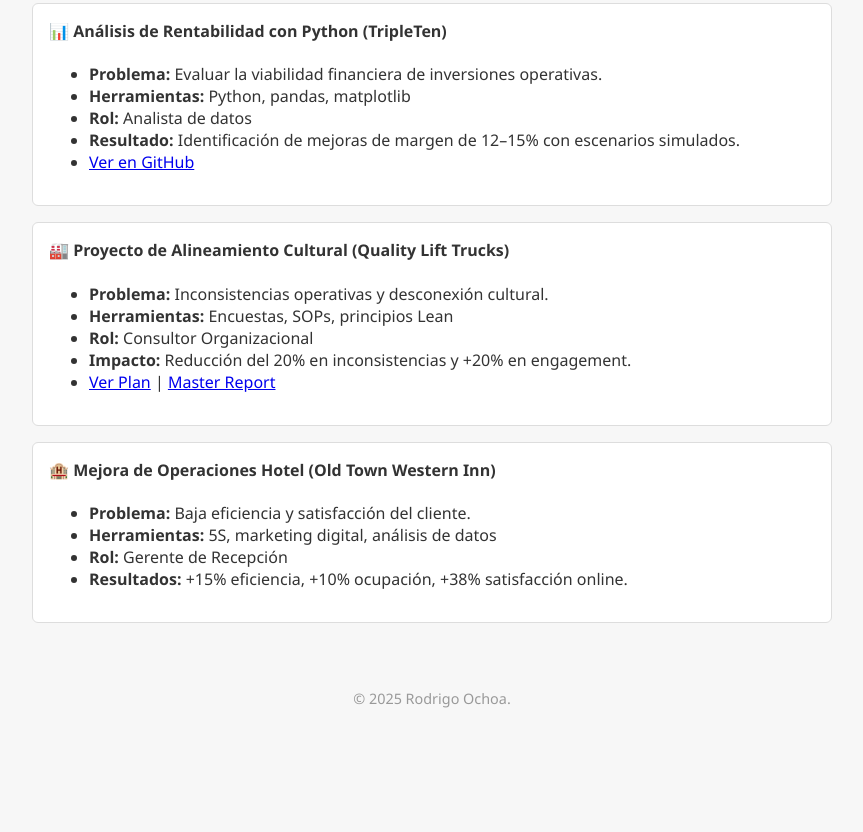
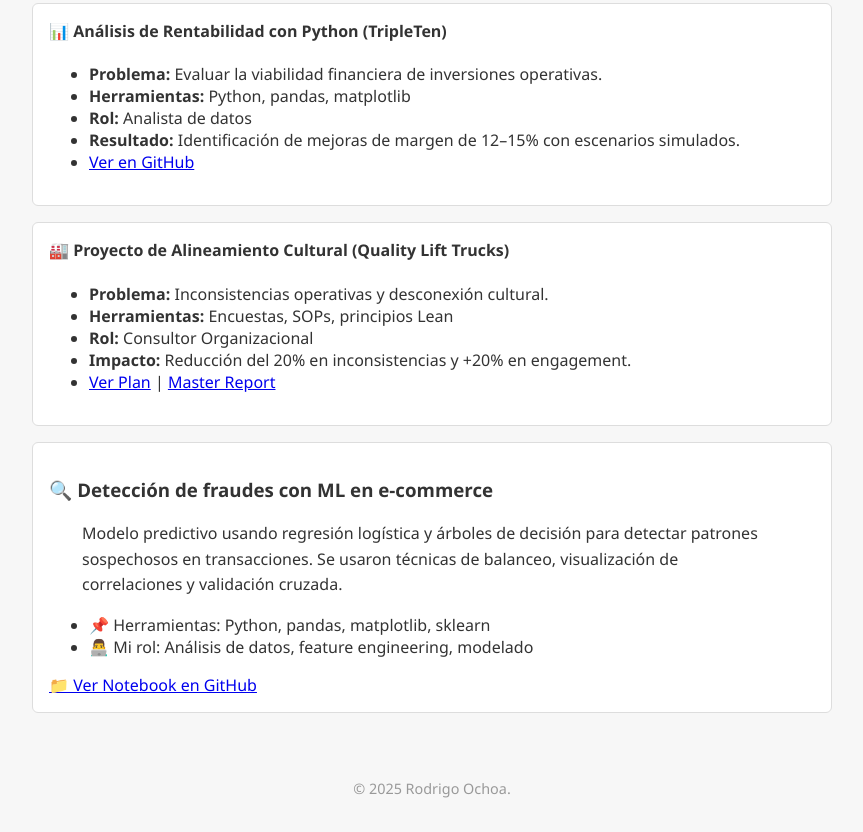
Before and after one commit to ro-o-debug/ro-o-debug.github.io, a plain HTML site: page index.html in a window 1280 px wide. Shown: the part 776-1608 px from the top of the page, without its empty margins (208-1071 px from the left). Before the commit the page ends 1518 px from the top, so only its background shows below. Drawn offline with Linux system fonts and the light colour scheme.

Commit message:
Update index.html

```diff
--- a/index.html
+++ b/index.html
@@ -53,13 +53,13 @@
     </div>
 
     <div class="project">
-      <h4>🏨 Mejora de Operaciones Hotel (Old Town Western Inn)</h4>
+      <h3>🔍 Detección de fraudes con ML en e-commerce</h3>
+      <p>Modelo predictivo usando regresión logística y árboles de decisión para detectar patrones sospechosos en transacciones. Se usaron técnicas de balanceo, visualización de correlaciones y validación cruzada.</p>
       <ul>
-        <li><strong>Problema:</strong> Baja eficiencia y satisfacción del cliente.</li>
-        <li><strong>Herramientas:</strong> 5S, marketing digital, análisis de datos</li>
-        <li><strong>Rol:</strong> Gerente de Recepción</li>
-        <li><strong>Resultados:</strong> +15% eficiencia, +10% ocupación, +38% satisfacción online.</li>
+        <li>📌 Herramientas: Python, pandas, matplotlib, sklearn</li>
+        <li>👨‍💻 Mi rol: Análisis de datos, feature engineering, modelado</li>
       </ul>
+      <a href="https://github.com/ro-o-debug/tu-repo/blob/main/fraude_ml_notebook.ipynb" target="_blank">📁 Ver Notebook en GitHub</a>
     </div>
   </section>
 
```
